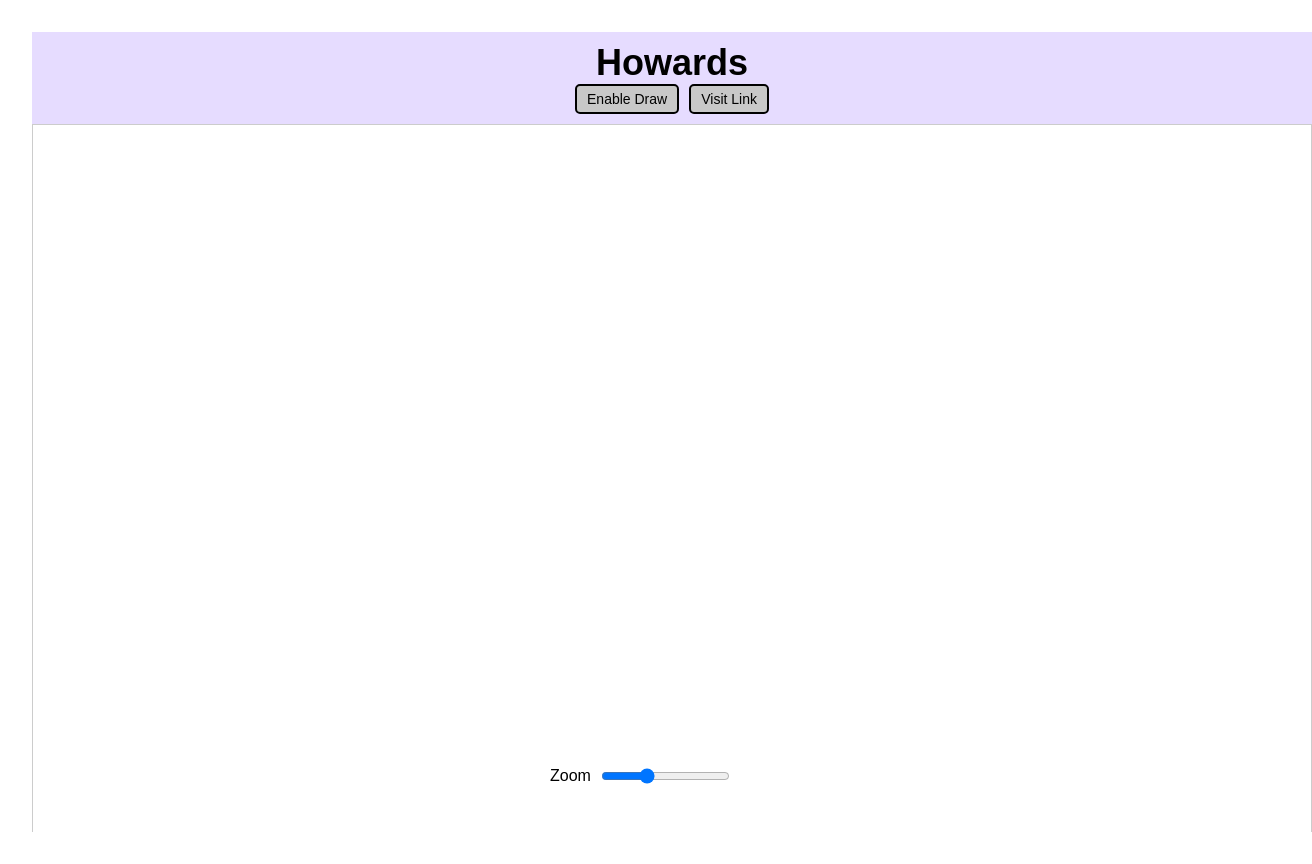
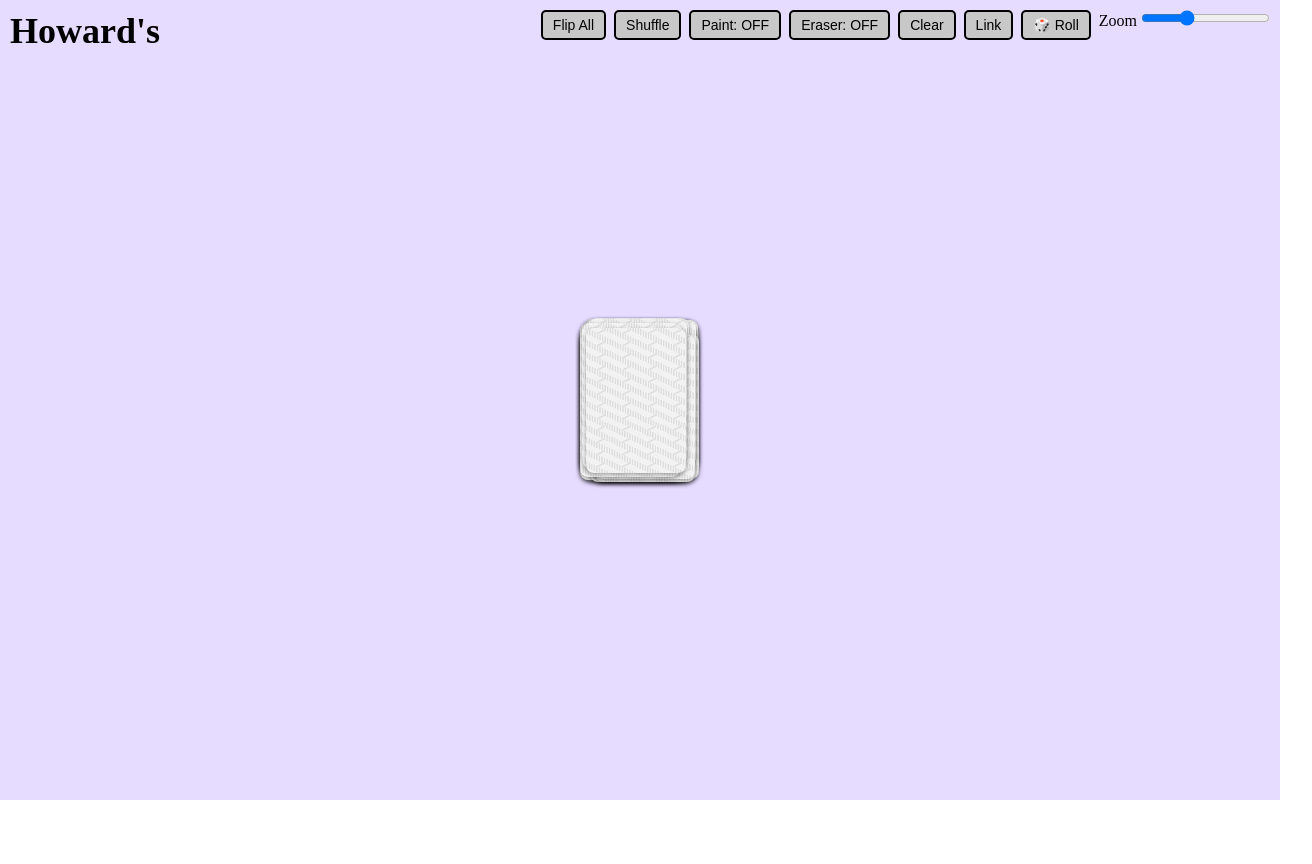
Before and after one commit to MPHmiles/card-sandbox, a React (Vite) app: page / in a window 1280 px wide. Shown: the whole page, 1312 px wide, since content can reach past the window. After the commit the page ends 800 px from the top, so only its background shows below. Built offline with nearby package versions, Linux system fonts and the light colour scheme.

Commit message:
Fix import typo for build

```diff
--- a/src/App.jsx
+++ b/src/App.jsx
@@ -1,230 +1,295 @@
-import React, { useRef, useEffect, useState } from "react";
-import "./App.css";
+import React, { useState, useRef, useEffect } from "react";
+import "./index.css";
+
+const CARD_WIDTH = 100;
+const CARD_HEIGHT = 145;
+
+const filenames = [
+  "ace_of_spades.png","2_of_spades.png","3_of_spades.png","4_of_spades.png","5_of_spades.png","6_of_spades.png","7_of_spades.png","8_of_spades.png","9_of_spades.png","10_of_spades.png","jack_of_spades.png","queen_of_spades.png","king_of_spades.png",
+  "ace_of_hearts.png","2_of_hearts.png","3_of_hearts.png","4_of_hearts.png","5_of_hearts.png","6_of_hearts.png","7_of_hearts.png","8_of_hearts.png","9_of_hearts.png","10_of_hearts.png","jack_of_hearts.png","queen_of_hearts.png","king_of_hearts.png",
+  "ace_of_diamonds.png","2_of_diamonds.png","3_of_diamonds.png","4_of_diamonds.png","5_of_diamonds.png","6_of_diamonds.png","7_of_diamonds.png","8_of_diamonds.png","9_of_diamonds.png","10_of_diamonds.png","jack_of_diamonds.png","queen_of_diamonds.png","king_of_diamonds.png",
+  "ace_of_clubs.png","2_of_clubs.png","3_of_clubs.png","4_of_clubs.png","5_of_clubs.png","6_of_clubs.png","7_of_clubs.png","8_of_clubs.png","9_of_clubs.png","10_of_clubs.png","jack_of_clubs.png","queen_of_clubs.png","king_of_clubs.png",
+  "black_joker.png","red_joker.png"
+];
+
+let cardId = 0;
+const initDeck = () => {
+  return filenames.map(file => ({
+    id: cardId++,
+    front: `/cards/${file}`,
+    back: `/cards/back.png`,
+    faceUp: false,
+    clickCount: 0,
+    pos: [
+      window.innerWidth/2 - CARD_WIDTH/2 + Math.floor(Math.random()*20-10),
+      window.innerHeight/2 - CARD_HEIGHT/2 + Math.floor(Math.random()*20-10)
+    ]
+  }));
+};
+
+const shuffleArray = (array) => {
+  const newArray = [...array];
+  for (let i = newArray.length - 1; i > 0; i--) {
+    const j = Math.floor(Math.random() * (i + 1));
+    [newArray[i], newArray[j]] = [newArray[j], newArray[i]];
+  }
+  return newArray;
+};
 
 export default function App() {
+  const [cards, setCards] = useState(shuffleArray(initDeck()));
+  const [draggingCardId, setDraggingCardId] = useState(null);
+  const [menuOpen, setMenuOpen] = useState(false);
+  const dragOffset = useRef([0,0]);
+  const dragStart = useRef([0,0]);
+  const [paintMode, setPaintMode] = useState(false);
+  const [eraserMode, setEraserMode] = useState(false);
+  const [painting, setPainting] = useState(false);
   const canvasRef = useRef(null);
-  const [isDrawing, setIsDrawing] = useState(false);
-  const [ctx, setCtx] = useState(null);
   const [zoom, setZoom] = useState(1);
-  const [isPaintingMode, setIsPaintingMode] = useState(false);
-  const [isPanning, setIsPanning] = useState(false);
-  const [pan, setPan] = useState({ x: 0, y: 0 });
-  const lastPan = useRef({ x: 0, y: 0 });
+  const [pan, setPan] = useState({x:0,y:0});
+  const lastPan = useRef({x:0,y:0});
   const pinchStart = useRef(null);
 
-  useEffect(() => {
-    const canvas = canvasRef.current;
-    const context = canvas.getContext("2d");
-    setCtx(context);
+  const clickThreshold = 5;
 
-    const resizeCanvas = () => {
-      canvas.width = window.innerWidth * 2;
-      canvas.height = window.innerHeight * 2;
-      context.scale(2, 2);
-    };
-    resizeCanvas();
-    window.addEventListener("resize", resizeCanvas);
-    return () => window.removeEventListener("resize", resizeCanvas);
-  }, []);
-
-  // ---- Drawing ----
-  const startDrawing = (x, y) => {
-    if (!ctx) return;
-    ctx.beginPath();
-    ctx.moveTo(x, y);
-    setIsDrawing(true);
+  // touch helpers
+  const handleTouch = (handler) => (e) => {
+    const touch = e.touches[0];
+    handler({
+      clientX: touch.clientX,
+      clientY: touch.clientY,
+      stopPropagation: () => e.stopPropagation(),
+      nativeEvent: e.nativeEvent
+    });
   };
 
-  const draw = (x, y) => {
-    if (!isDrawing || !ctx) return;
-    ctx.lineWidth = 2;
-    ctx.lineCap = "round";
-    ctx.strokeStyle = "#000";
-    ctx.lineTo(x, y);
-    ctx.stroke();
+  // drag + flip
+  const handleMouseDown = (e, card) => {
+    e.stopPropagation();
+    setCards(prev => {
+      const newCards = prev.filter(c => c.id !== card.id);
+      newCards.push(card);
+      return newCards;
+    });
+    setDraggingCardId(card.id);
+    dragOffset.current = [e.clientX - card.pos[0], e.clientY - card.pos[1]];
+    dragStart.current = [e.clientX, e.clientY];
   };
 
-  const stopDrawing = () => {
-    if (!ctx) return;
-    ctx.closePath();
-    setIsDrawing(false);
+  const handleMouseUp = (e, card) => {
+    if (draggingCardId !== card.id) return;
+    const dx = Math.abs(e.clientX - dragStart.current[0]);
+    const dy = Math.abs(e.clientY - dragStart.current[1]);
+    if (dx < clickThreshold && dy < clickThreshold) {
+      setCards(prev => prev.map(c => {
+        if (c.id === card.id) {
+          c.clickCount = (c.clickCount || 0) + 1;
+          if (c.clickCount >= 2) {
+            c.faceUp = !c.faceUp;
+            c.clickCount = 0;
+          }
+        }
+        return c;
+      }));
+    }
+    setDraggingCardId(null);
   };
 
-  // ---- Mouse events ----
-  const handleMouseDown = (e) => {
-    if (isPaintingMode) {
-      startDrawing(e.nativeEvent.offsetX, e.nativeEvent.offsetY);
-    } else {
-      setIsPanning(true);
-      lastPan.current = { x: e.clientX - pan.x, y: e.clientY - pan.y };
+  // move + paint
+  const handleMouseMove = (e) => {
+    if (draggingCardId !== null) {
+      const [offsetX, offsetY] = dragOffset.current;
+      setCards(prev => prev.map(c => c.id === draggingCardId ? {
+        ...c,
+        pos: [(e.clientX - offsetX - pan.x) / zoom, (e.clientY - offsetY - pan.y) / zoom]
+      } : c));
+    }
+    if (painting) {
+      const ctx = canvasRef.current.getContext("2d");
+      const rect = canvasRef.current.getBoundingClientRect();
+      const x = (e.clientX - rect.left - pan.x) / zoom;
+      const y = (e.clientY - rect.top - pan.y) / zoom;
+      ctx.fillStyle = eraserMode ? "rgb(230,220,255)" : "black";
+      ctx.beginPath();
+      ctx.arc(x, y, 8/zoom, 0, 2*Math.PI);
+      ctx.fill();
     }
   };
 
-  const handleMouseMove = (e) => {
-    if (isPaintingMode && isDrawing) {
-      draw(e.nativeEvent.offsetX, e.nativeEvent.offsetY);
-    } else if (isPanning) {
-      setPan({
-        x: e.clientX - lastPan.current.x,
-        y: e.clientY - lastPan.current.y,
-      });
+  // draw start
+  const handleCanvasMouseDown = () => {
+    if (paintMode || eraserMode) setPainting(true);
+  };
+
+  const handleMouseUpGlobal = () => {
+    setDraggingCardId(null);
+    setPainting(false);
+  };
+
+  // zoom slider
+  const handleZoomChange = (e) => setZoom(parseFloat(e.target.value));
+
+  // pinch zoom
+  const handleTouchStartCanvas = (e) => {
+    if (e.touches.length === 2) {
+      const dx = e.touches[0].clientX - e.touches[1].clientX;
+      const dy = e.touches[0].clientY - e.touches[1].clientY;
+      pinchStart.current = Math.sqrt(dx*dx + dy*dy);
+    } else if (paintMode || eraserMode) {
+      setPainting(true);
+    } else {
+      lastPan.current = {x: e.touches[0].clientX - pan.x, y: e.touches[0].clientY - pan.y};
     }
   };
 
-  const handleMouseUp = () => {
-    stopDrawing();
-    setIsPanning(false);
-  };
-
-  // ---- Touch events ----
-  const handleTouchStart = (e) => {
-    if (!canvasRef.current) return;
-
-    if (e.touches.length === 2) {
-      // Start pinch zoom
+  const handleTouchMoveCanvas = (e) => {
+    e.preventDefault();
+    if (e.touches.length === 2 && pinchStart.current) {
       const dx = e.touches[0].clientX - e.touches[1].clientX;
       const dy = e.touches[0].clientY - e.touches[1].clientY;
-      pinchStart.current = Math.sqrt(dx * dx + dy * dy);
-      return;
-    }
-
-    const touch = e.touches[0];
-    const rect = canvasRef.current.getBoundingClientRect();
-    const x = touch.clientX - rect.left;
-    const y = touch.clientY - rect.top;
-
-    if (isPaintingMode) {
-      startDrawing(x, y);
-    } else {
-      setIsPanning(true);
-      lastPan.current = { x: x - pan.x, y: y - pan.y };
-    }
-  };
-
-  const handleTouchMove = (e) => {
-    if (!canvasRef.current) return;
-    e.preventDefault();
-
-    if (e.touches.length === 2 && pinchStart.current) {
-      // Handle pinch zoom
-      const dx = e.touches[0].clientX - e.touches[1].clientX;
-      const dy = e.touches[0].clientY - e.touches[1].clientY;
-      const dist = Math.sqrt(dx * dx + dy * dy);
-      const scaleChange = dist / pinchStart.current;
-      setZoom((z) => Math.min(Math.max(z * scaleChange, 0.5), 2));
+      const dist = Math.sqrt(dx*dx + dy*dy);
+      const scale = dist / pinchStart.current;
+      setZoom(z => Math.min(Math.max(z * scale, 0.5), 2));
       pinchStart.current = dist;
       return;
     }
 
     const touch = e.touches[0];
     const rect = canvasRef.current.getBoundingClientRect();
-    const x = touch.clientX - rect.left;
-    const y = touch.clientY - rect.top;
-
-    if (isPaintingMode && isDrawing) {
-      draw(x, y);
-    } else if (isPanning) {
-      setPan({
-        x: x - lastPan.current.x,
-        y: y - lastPan.current.y,
-      });
+    const x = (touch.clientX - rect.left - pan.x) / zoom;
+    const y = (touch.clientY - rect.top - pan.y) / zoom;
+    if (painting) {
+      const ctx = canvasRef.current.getContext("2d");
+      ctx.fillStyle = eraserMode ? "rgb(230,220,255)" : "black";
+      ctx.beginPath();
+      ctx.arc(x, y, 8/zoom, 0, 2*Math.PI);
+      ctx.fill();
+    } else {
+      setPan({x: touch.clientX - lastPan.current.x, y: touch.clientY - lastPan.current.y});
     }
   };
 
-  const handleTouchEnd = (e) => {
-    stopDrawing();
-    setIsPanning(false);
+  const handleTouchEndCanvas = () => {
+    setPainting(false);
     pinchStart.current = null;
   };
 
-  const handleZoomChange = (e) => setZoom(parseFloat(e.target.value));
+  // buttons
+  const flipAll = () => setCards(prev => prev.map(c => ({ ...c, faceUp: !c.faceUp })));
+  const shuffle = () => setCards(shuffleArray(initDeck()));
+  const clearPaint = () => {
+    const ctx = canvasRef.current.getContext("2d");
+    ctx.clearRect(0,0,canvasRef.current.width,canvasRef.current.height);
+  };
+  const rollDice = () => alert("🎲 You rolled a " + (Math.floor(Math.random() * 6) + 1) + "!");
+
+  // prevent scroll while painting
+  useEffect(() => {
+    const preventScroll = (e) => {
+      if (draggingCardId !== null || painting) e.preventDefault();
+    };
+    document.addEventListener("touchmove", preventScroll, { passive: false });
+    return () => document.removeEventListener("touchmove", preventScroll);
+  }, [draggingCardId, painting]);
+
+  const isMobile = window.innerWidth < 768;
 
   return (
     <div
-      className="app"
       style={{
-        overflow: "hidden",
-        width: "100vw",
-        height: "100vh",
-        position: "relative",
+        width:"100vw",height:"100vh",overflow:"hidden",position:"relative",
+        backgroundColor:"rgb(230,220,255)",touchAction:"none"
       }}
+      onMouseMove={handleMouseMove}
+      onMouseUp={handleMouseUpGlobal}
+      onTouchMove={handleTouch(handleMouseMove)}
+      onTouchEnd={handleMouseUpGlobal}
     >
-      <h1 className="title" style={{ textAlign: "center", marginTop: "10px" }}>
-        Howards
-      </h1>
+      <h1 style={{ position:"absolute", top:10, left:10, zIndex:3 }}>Howard's</h1>
+
+      {/* buttons */}
+      {!isMobile ? (
+        <div style={{ position:"absolute", top:10, right:10, display:"flex", gap:"8px", zIndex:3, flexWrap:"wrap" }}>
+          <button onClick={flipAll}>Flip All</button>
+          <button onClick={shuffle}>Shuffle</button>
+          <button onClick={()=>{setPaintMode(!paintMode);setEraserMode(false);}}>Paint: {paintMode?"ON":"OFF"}</button>
+          <button onClick={()=>{setEraserMode(!eraserMode);setPaintMode(false);}}>Eraser: {eraserMode?"ON":"OFF"}</button>
+          <button onClick={clearPaint}>Clear</button>
+          <button onClick={() => window.open("https://wowards.netlify.app","_blank")}>Link</button>
+          <button onClick={rollDice}>🎲 Roll</button>
+          <label>Zoom <input type="range" min="0.5" max="2" step="0.1" value={zoom} onChange={handleZoomChange}/></label>
+        </div>
+      ) : (
+        <>
+          <button
+            style={{ position:"absolute", top:10, right:10, zIndex:4, padding:"8px 12px" }}
+            onClick={() => setMenuOpen(!menuOpen)}
+          >☰ Menu</button>
+
+          {menuOpen && (
+            <div style={{
+              position:"absolute", top:50, right:10, zIndex:5, background:"white",
+              borderRadius:"8px", padding:"10px", display:"flex", flexDirection:"column",
+              gap:"8px", boxShadow:"0 2px 6px rgba(0,0,0,0.3)"
+            }}>
+              <button onClick={flipAll}>Flip All</button>
+              <button onClick={shuffle}>Shuffle</button>
+              <button onClick={()=>{setPaintMode(!paintMode);setEraserMode(false);}}>Paint: {paintMode?"ON":"OFF"}</button>
+              <button onClick={()=>{setEraserMode(!eraserMode);setPaintMode(false);}}>Eraser: {eraserMode?"ON":"OFF"}</button>
+              <button onClick={clearPaint}>Clear</button>
+              <button onClick={() => window.open("https://wowards.netlify.app","_blank")}>Link</button>
+              <button onClick={rollDice}>🎲 Roll</button>
+              <label>Zoom<input type="range" min="0.5" max="2" step="0.1" value={zoom} onChange={handleZoomChange}/></label>
+            </div>
+          )}
+        </>
+      )}
 
       <div
-        className="button-container"
         style={{
-          display: "flex",
-          justifyContent: "center",
-          gap: "10px",
-          flexWrap: "wrap",
-          marginBottom: "10px",
-        }}
-      >
-        <button onClick={() => setIsPaintingMode(!isPaintingMode)}>
-          {isPaintingMode ? "Disable Draw" : "Enable Draw"}
-        </button>
-        <button onClick={() => window.open("https://wowards.netlify.app", "_blank")}>
-          Visit Link
-        </button>
-      </div>
-
-      <div
-        className="play-area"
-        style={{
-          transform: `scale(${zoom}) translate(${pan.x / zoom}px, ${pan.y / zoom}px)`,
-          transformOrigin: "center center",
-          transition: "transform 0.15s ease",
-          touchAction: "none",
+          transform:`translate(${pan.x}px, ${pan.y}px) scale(${zoom})`,
+          transformOrigin:"0 0",
+          width:"100%",height:"100%",position:"absolute",top:0,left:0
         }}
       >
         <canvas
           ref={canvasRef}
-          onMouseDown={handleMouseDown}
-          onMouseMove={handleMouseMove}
-          onMouseUp={handleMouseUp}
-          onMouseLeave={handleMouseUp}
-          onTouchStart={handleTouchStart}
-          onTouchMove={handleTouchMove}
-          onTouchEnd={handleTouchEnd}
-          style={{
-            border: "1px solid #ccc",
-            width: "100vw",
-            height: "100vh",
-            backgroundColor: "#fff",
-            display: "block",
-            margin: "0 auto",
-            touchAction: "none",
-          }}
+          width={window.innerWidth}
+          height={window.innerHeight}
+          style={{ position:"absolute", top:0, left:0, zIndex:0 }}
+          onMouseDown={handleCanvasMouseDown}
+          onTouchStart={handleTouchStartCanvas}
+          onTouchMove={handleTouchMoveCanvas}
+          onTouchEnd={handleTouchEndCanvas}
         />
-      </div>
 
-      <div
-        className="zoom-slider"
-        style={{
-          position: "fixed",
-          bottom: "10px",
-          left: "50%",
-          transform: "translateX(-50%)",
-          display: "flex",
-          alignItems: "center",
-          gap: "10px",
-          backgroundColor: "rgba(255, 255, 255, 0.7)",
-          padding: "5px 10px",
-          borderRadius: "10px",
-        }}
-      >
-        <label>Zoom</label>
-        <input
-          type="range"
-          min="0.5"
-          max="2"
-          step="0.1"
-          value={zoom}
-          onChange={handleZoomChange}
-        />
+        {cards.map((card, idx) => (
+          <img
+            key={card.id}
+            src={card.faceUp ? card.front : card.back}
+            alt="card"
+            style={{
+              position:"absolute",
+              left: card.pos[0],
+              top: card.pos[1],
+              width: CARD_WIDTH,
+              height: CARD_HEIGHT,
+              zIndex: idx+1,
+              cursor:"pointer",
+              borderRadius:"8px",
+              backgroundColor:"white",
+              userSelect:"none",
+              WebkitUserDrag:"none",
+              touchAction:"none"
+            }}
+            draggable={false}
+            onMouseDown={(e)=>handleMouseDown(e, card)}
+            onMouseUp={(e)=>handleMouseUp(e, card)}
+            onTouchStart={handleTouch((e)=>handleMouseDown(e, card))}
+            onTouchEnd={handleTouch((e)=>handleMouseUp(e, card))}
+          />
+        ))}
       </div>
     </div>
   );
```
